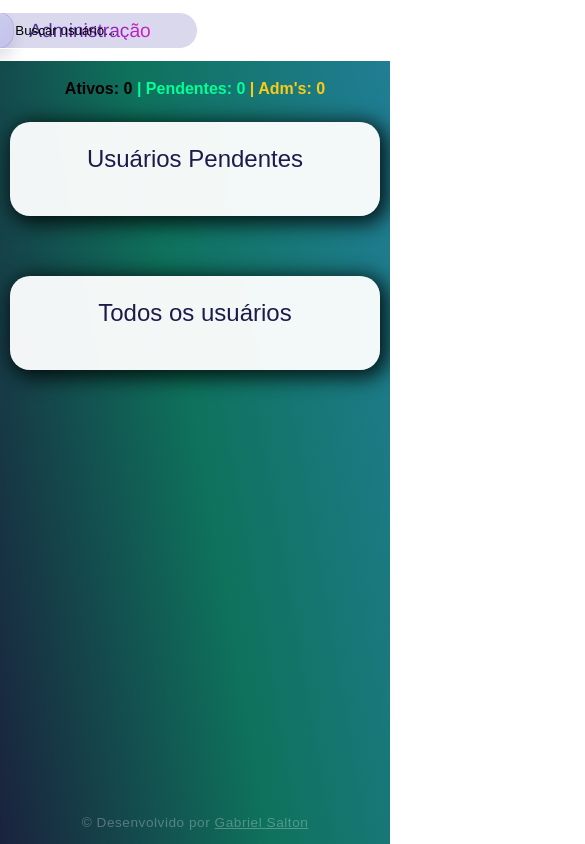
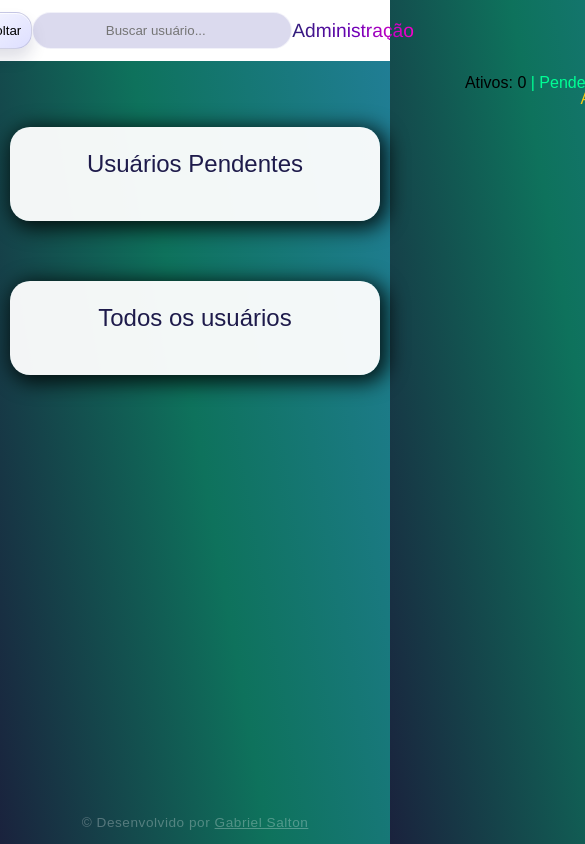
Before and after one commit to gabrielsaltonn/VolkswagenMapa, a website: page public/admin.html in a window 390 px wide. Shown: the top 844 px of the page, 585 px wide, since content can reach past the window. Drawn offline with Linux system fonts and the light colour scheme; no server answers; sample sign-in values are in the browser's storage.

Commit message:
Padroniza layout do admin com busca, contadores e responsividade

```diff
--- a/public/admin.html
+++ b/public/admin.html
@@ -16,12 +16,16 @@
 
             <h1>Administração</h1>
 
+            <div class="admin-header-right">
+
             <input
                 id="userSearch"
-                class="search"
+                class="admin-search"
                 type="search"
                 placeholder="Buscar usuário..."
                 aria-label="Buscar usuário">
+
+        </div>
 
     </header>
 
--- a/public/css/style.css
+++ b/public/css/style.css
@@ -62,11 +62,11 @@ table {
 header {
     padding: 12px 20px;
     background-color: var(--bg-light);
+
     display: grid;
-    grid-template-columns: 70px 1fr 280px;
+    grid-template-columns: 1fr 1fr 1fr;
+
     align-items: center;
-    gap: 15px;
-    justify-content: space-between;
 }
 
 .logo1 {
@@ -75,11 +75,17 @@ header {
     display: block;
 }
 
+header .menu-btn {
+    justify-self: start;
+}
+
 header h1 {
+    position: static;
+    transform: none;
+
     font-family: 'Franklin Gothic Medium', 'Arial Narrow', Arial, sans-serif;
     font-size: 2rem;
     text-align: center;
-    flex: 1;
 
     background: linear-gradient(80deg, #2d1f77, #6b00b6, #ff00cc);
     -webkit-background-clip: text;
@@ -87,26 +93,29 @@ header h1 {
     color: transparent;
 
     justify-self: center;
+    white-space: nowrap;
 }
 
 .search {
     padding: 10px;
     min-width: 260px;
     width: 260px;
-    border: 1px solid white;
+    border: 1px solid rgba(255, 255, 255, 0.6);
     border-radius: 50px;
     text-align: center;
-    background-color: #7e79c049;
+    background-color: rgba(126, 121, 192, 0.28);
     outline: none;
 
-    justify-self: start;
-    transform: translateX(-220px);
+    justify-self: center;
+    transform: none;
+
     position: relative;
     z-index: 5;
 
     transition:
         background-color 0.2s ease,
-        box-shadow 0.2s ease;
+        box-shadow 0.2s ease,
+        border-color 0.2s ease;
 }
 
 .search::placeholder {
@@ -114,8 +123,12 @@ header h1 {
 }
 
 .search:focus {
-    background-color: #8f87fd;
-    box-shadow: 0 0 0 2px rgba(30, 27, 75, 0.3);
+    background-color: rgba(126, 121, 192, 0.4);
+
+    border-color: rgba(255, 255, 255, 0.9);
+
+    box-shadow:
+        0 0 0 3px rgba(126, 121, 192, 0.15);
 }
 
 #plantSelect {
@@ -127,6 +140,8 @@ header h1 {
 }
 
 .plant-selector-box {
+    justify-self: end;
+    margin-right: 30px;
     padding-top: 5px;
 }
 
@@ -194,12 +209,14 @@ input[type="submit"] {
 
 /* Layout principal */
 .map-container {
-    display: flex;
-    justify-content: center;
+    display: grid;
+    grid-template-columns: 1fr auto 1fr;
+
     align-items: flex-start;
-    gap: 30px;
+    gap: 0px;
+
     margin: 20px auto;
-    width: fit-content;
+    width: 100%;
     max-width: 100%;
 }
 
@@ -490,6 +507,8 @@ body > footer.app-footer {
 
 /* Sidebar */
 .sidebar-buttons {
+    justify-self: start;
+    margin-left: 55px;
     display: flex;
     flex-direction: column;
     gap: 10px;
@@ -1217,12 +1236,15 @@ body > footer.app-footer {
 }
 
 .admin-counter {
-    margin: 20px 0 25px 0;
+    width: 55vw;
+    max-width: 1100px;
 
-    font-size: 1rem;
-    font-weight: bold;
+    margin: 14px auto 20px auto;
 
-    text-align: center;
+    position: relative;
+    left: 340px;
+
+    text-align: right;
 }
 
 #pendingUsersCounter {
@@ -1232,4 +1254,45 @@ body > footer.app-footer {
 #adminUsersCounter {
     color: #facc15;
 }
+
+.admin-search {
+    width: 260px;
+    min-width: 260px;
+
+    padding: 10px;
+
+    border: 1px solid rgba(255, 255, 255, 0.6);
+    border-radius: 50px;
+
+    background-color: rgba(126, 121, 192, 0.28);
+
+    text-align: center;
+
+    outline: none;
+
+    justify-self: end;
+
+    transition:
+        background-color 0.2s ease,
+        box-shadow 0.2s ease,
+        border-color 0.2s ease;
+}
+
+.admin-search:focus {
+    background-color: rgba(126, 121, 192, 0.4);
+
+    border-color: rgba(255, 255, 255, 0.9);
+
+    box-shadow:
+        0 0 0 3px rgba(126, 121, 192, 0.15);
+}
+
+.admin-header-right {
+    display: flex;
+    flex-direction: column;
+    align-items: center;
+    gap: 6px;
+
+    justify-self: center;
+}
 /* Gabriel Salton */
```
